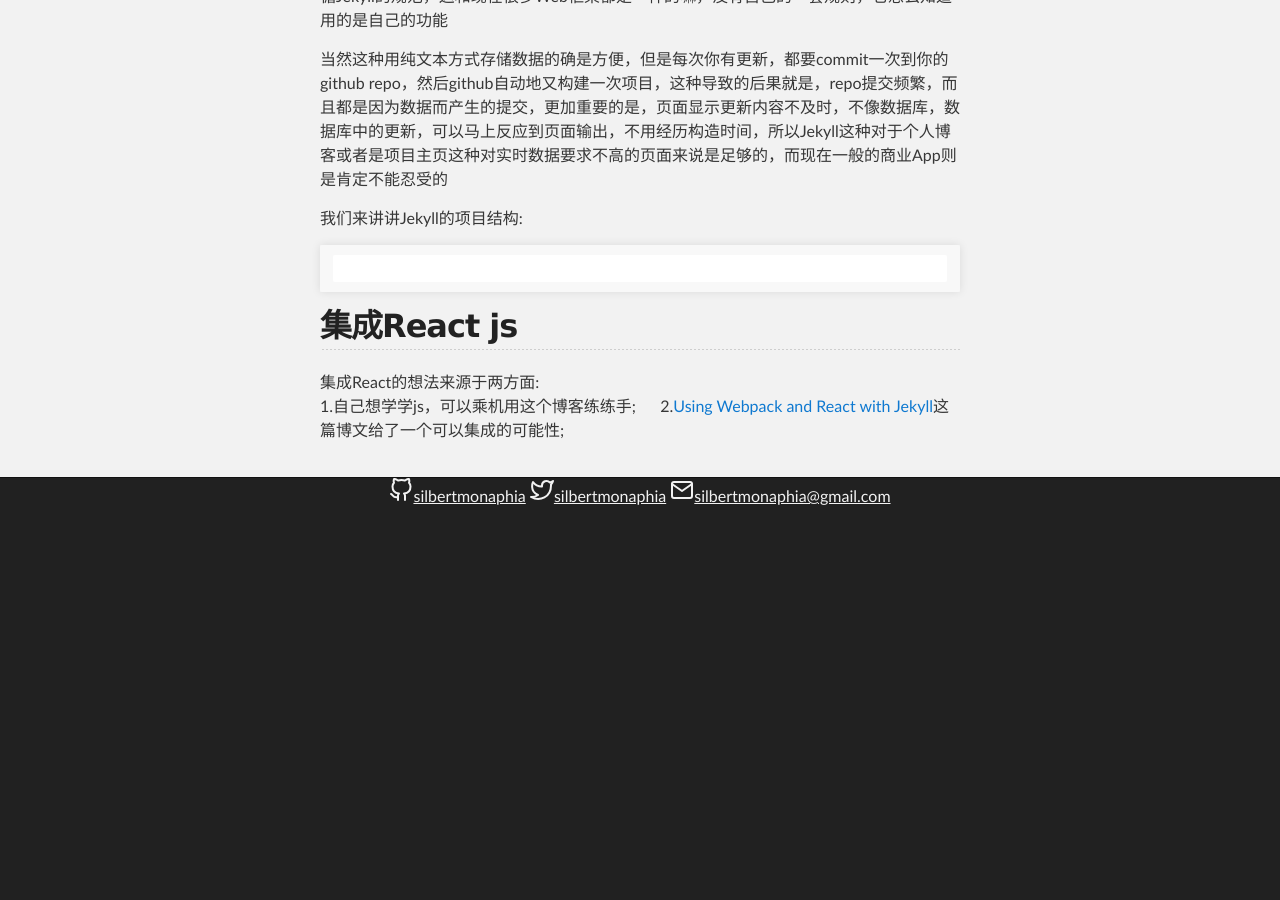
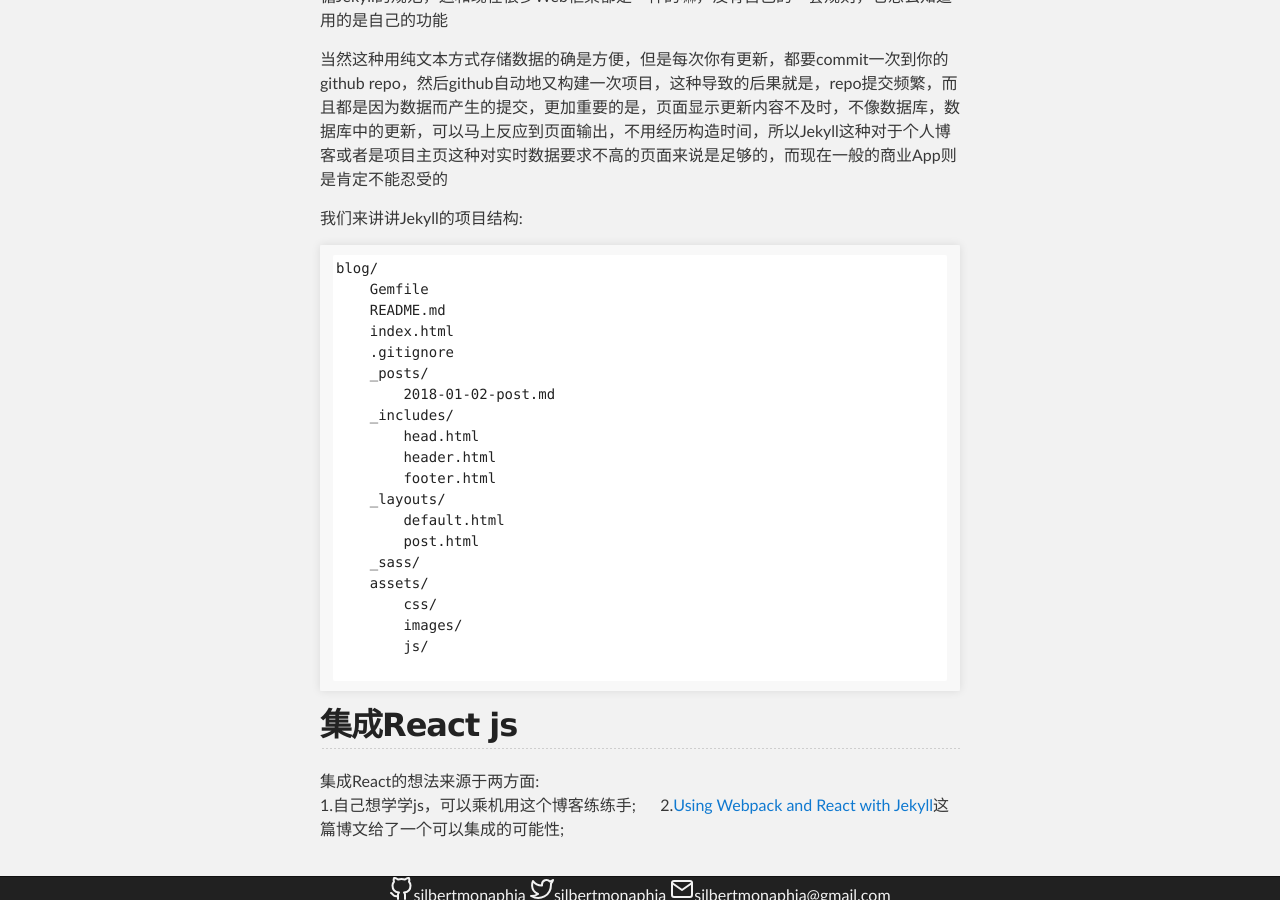
Before and after one commit to silbertmonaphia/silbertmonaphia.github.io, a Jekyll site: the page built from _posts/2018-01-02-关于这个博客.md, in a window 1280 px wide and 900 px high, scrolled down 1526 px. Built offline with Jekyll 4.4.1, drawn with Linux system fonts in a browser that asks for light colours; our own code applies the rules of GitHub Pages for plain Markdown files; the repository's description, which GitHub fills in, is left out; before the commit the page ends 2034 px from its top, so only the background shows below that.

Commit message:
Update 2018-01-02-关于这个博客.md

````diff
--- a/_posts/2018-01-02-关于这个博客.md
+++ b/_posts/2018-01-02-关于这个博客.md
@@ -39,6 +39,25 @@ Ref:<http://www.ruanyifeng.com/blog/2012/08/blogging_with_jekyll.html>
 
 我们来讲讲Jekyll的项目结构:
 ```
+blog/
+    Gemfile
+    README.md
+    index.html
+    .gitignore
+    _posts/
+        2018-01-02-post.md
+    _includes/
+        head.html
+        header.html
+        footer.html
+    _layouts/
+        default.html
+        post.html
+    _sass/
+    assets/
+        css/
+        images/
+        js/
 
 ```
 
````
